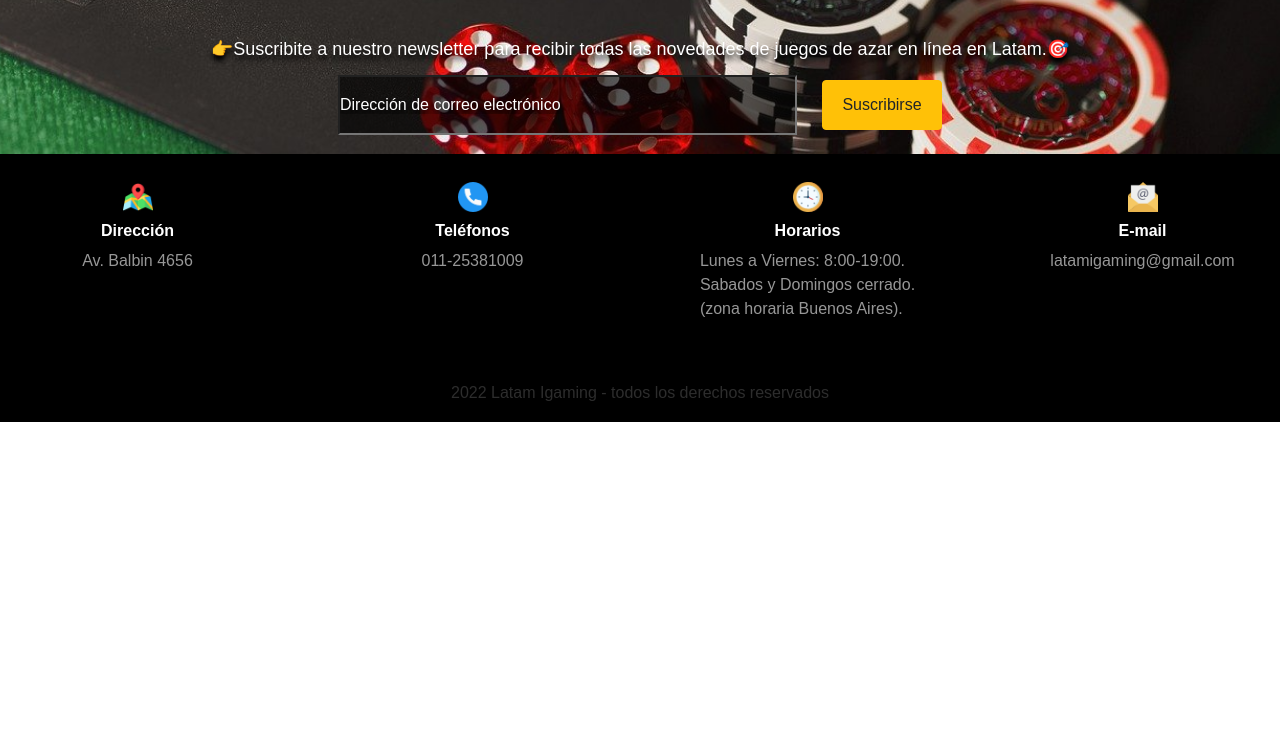
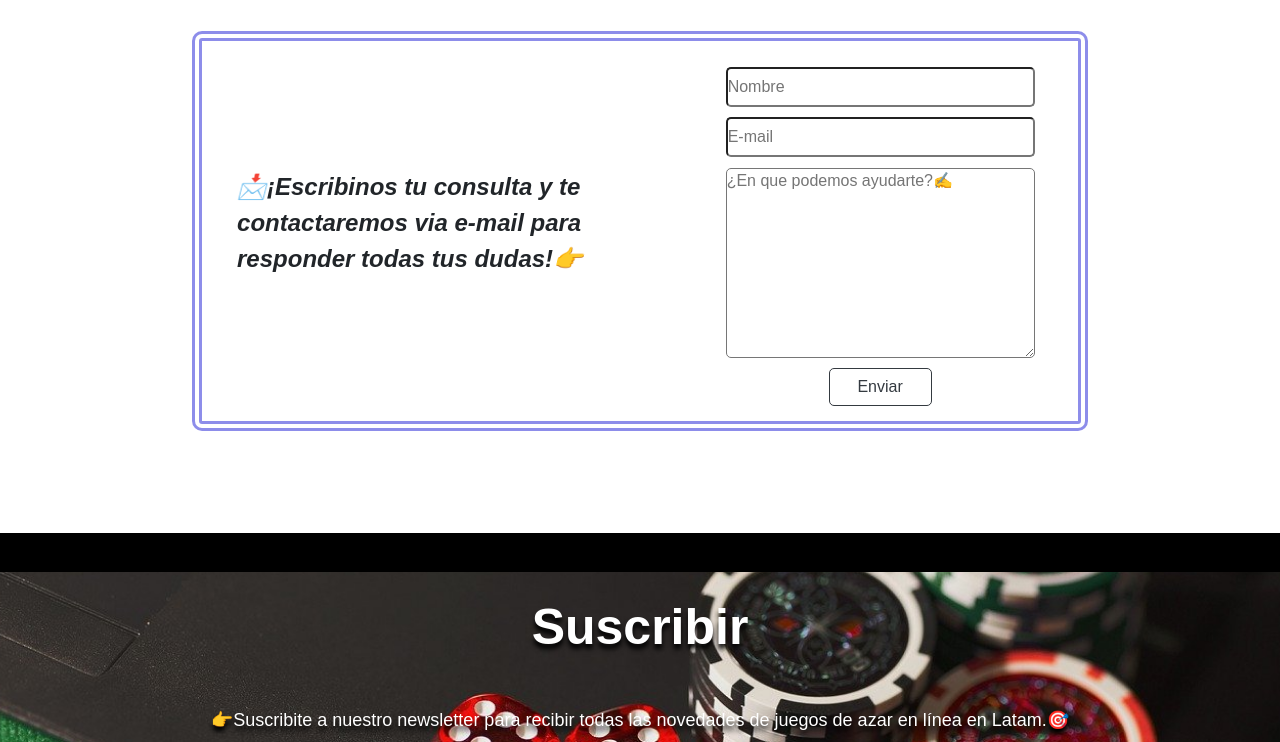
Before and after one commit to villaleoo/latamigaming, a website: page pages/contacto.html in a window 1280 px wide. Shown: the part 258-1000 px from the top of the page. Before the commit the page ends 800 px from the top, so only its background shows below. Drawn offline with nearby package versions, Linux system fonts and the light colour scheme; a web font is replaced by a local one.

Commit message:
terminando contacto

```diff
--- a/pages/contacto.html
+++ b/pages/contacto.html
@@ -53,9 +53,21 @@
             </div>
         </div>
         <div class="row contenedorContacto">
+            <div class="col-12 col-sm-12 col-lg-12 col-xl-12 titulosSecciones">
+                <h2>Contactanos</h2>
+                <span class="detallesTitulos"></span>
+            </div>
             <div class="col-12 col-sm-12 col-lg-12 col-xl-12 padreContacto">
-
-
+                <div class="contenedorForm">
+                    <p class="textoContacto">📩¡Escribinos tu consulta y te contactaremos via e-mail para responder todas tus dudas!👉</p>
+                    <form class="consultasForm">
+                        <input class="dataContactanos" type="text" name="Nombre" placeholder="Nombre"/>
+                        <input class="dataContactanos" type="email" name="Email" placeholder="E-mail"/>
+                        <textarea class="textoContactanos"maxlength="400" rows="4" height="200px"cols="15" placeholder="¿En que podemos ayudarte?✍"></textarea>
+                        <button type="submit" class="btn btn-outline-dark inputEnviar">Enviar</button>
+                    </form>
+                </div>
+            </div>
         </div>
         <div class="row footer">
             <div class="col-12 col-sm-12 col-lg-12 col-xl-12 suscripcion">
--- /dev/null
+++ b/scss/_contacto.scss
@@ -0,0 +1,47 @@
+
+.contenedorContacto{
+    margin-top:120px;
+    .padreContacto{
+        .contenedorForm{
+            display: flex;
+            justify-content: space-between;
+            border: double 10px rgba(58, 58, 218, 0.575);
+            border-radius: 10px;
+            margin:8% 15%;
+            height: 50vh;
+            .consultasForm{
+                display: flex;
+                flex-direction: column;
+                align-items: center;
+                width: 100%;
+                height: 100%;
+                margin:3%;
+                .dataContactanos{
+                    margin:0 0 3% 0;
+                    width: 90%;
+                    height: 40px;
+                    border-radius: 5px;
+                }
+                .textoContactanos{
+                    @extend .dataContactanos;
+                    height: 50%;
+                    background-color: white;
+                }
+                .inputEnviar{
+                    width: 30%;
+                    border-radius: 5px;
+                }
+            }
+            .textoContacto{
+                display: flex;
+                justify-content: center;
+                align-items: center;
+                padding: 4%;
+                font-style: italic;
+                font-weight: bolder;
+                font-size:x-large;
+            }
+        }
+
+    }
+}
--- a/scss/contacto.scss
+++ /dev/null
@@ -1,8 +0,0 @@
-
-.contenedorContacto{
-    margin-top:120px;
-    .padreContacto{
-
-
-}
-}
```
Also changed, not shown: css/stylo.css.
